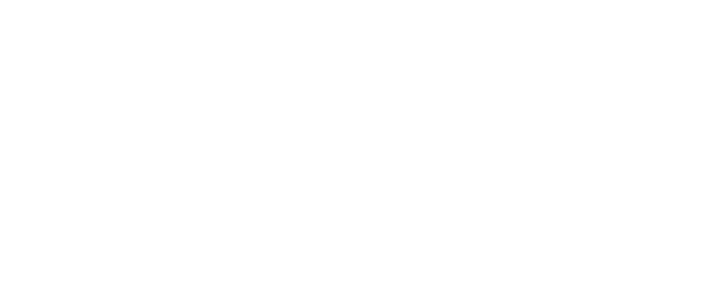
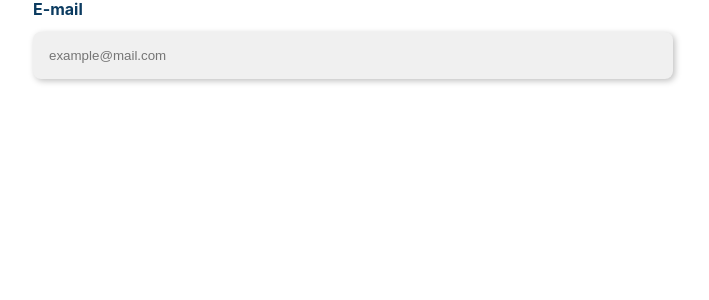
Before and after one commit to MauricioMSoares/adm-ts, a React (Create React App) app in the folder web/: page /login in a window 1280 px wide. Before the commit this address had no page. Shown: the top 300 px of the page, without its empty margins (287-996 px from the left). Built offline with nearby package versions, Linux system fonts and the light colour scheme; the HTML template or start-up script is replaced by a standard one.

Commit message:
feat: added login and base form page

```diff
--- a/web/src/AppRoutes.tsx
+++ b/web/src/AppRoutes.tsx
@@ -1,6 +1,8 @@
 import { BrowserRouter, Routes, Route } from 'react-router-dom';
 import Dashboard from './pages/Dashboard';
 import PaginaBase from './pages/PaginaBase';
+import PaginaBaseFormulario from './pages/PaginaBaseFormulario';
+import Login from './pages/Login';
 
 function AppRoutes() {
   return (
@@ -9,6 +11,9 @@ function AppRoutes() {
         <Route path="/" element={<PaginaBase />}>
           <Route path="/dashboard" element={<Dashboard />} />
         </Route>
+        <Route path="/" element={<PaginaBaseFormulario />}>
+          <Route path="/login" element={<Login />} />
+        </Route>
       </Routes>
     </BrowserRouter>
   )
--- /dev/null
+++ b/web/src/components/CampoDigitacao/index.tsx
@@ -0,0 +1,49 @@
+import styled from "styled-components"
+
+const Input = styled.input`
+background: #F0F0F0;
+margin: 1em 0;
+box-sizing: border-box;
+box-shadow: 2px 2px 6px rgba(0,0,0,0.25);
+border-radius: 8px;
+border: none;
+width: 100%;
+padding: 16px;
+`
+
+interface Props {
+  type: string
+  value: string
+  placeholder: string
+  onChange: (value: string) => void
+  label?: string
+}
+
+const Label = styled.label`
+display: block;
+font-weight: 700;
+font-size: 16px;
+line-height: 19px;
+color: var(--azul-escuro);
+`
+
+const Container = styled.div`
+width: 100%;
+`
+
+export default function CampoDigitacao({
+  type, value, placeholder, onChange, label
+}: Props) {
+  return (
+    <Container>
+      <Label>{label}</Label>
+      <Input
+        type={type}
+        value={value}
+        placeholder={placeholder}
+        onChange={(e) => onChange(e.target.value)}
+        required
+      />
+    </Container>
+  )
+}
--- /dev/null
+++ b/web/src/pages/Login/index.tsx
@@ -0,0 +1,18 @@
+import { useState } from "react";
+import CampoDigitacao from "../../components/CampoDigitacao";
+
+export default function Login() {
+  const [email, setEmail] = useState("")
+
+  return (
+    <>
+      <CampoDigitacao
+        type="text"
+        value={email}
+        placeholder="example@mail.com"
+        onChange={setEmail}
+        label="E-mail"
+      />
+    </>
+  )
+}
--- /dev/null
+++ b/web/src/pages/PaginaBaseFormulario/index.tsx
@@ -0,0 +1,29 @@
+import { Outlet } from "react-router-dom"
+import styled from "styled-components"
+
+const ContainerPrincipal = styled.div`
+width: 100vw;
+height: 100vh;
+display: flex;
+flex-direction: column;
+align-items: center;
+`
+
+const Container = styled.div`
+background-color: white;
+width: 50vw;
+height: 100%;
+display: flex;
+flex-direction: column;
+align-items: center;
+`
+
+export default function PaginaBaseFormulario() {
+  return (
+    <ContainerPrincipal>
+      <Container>
+        <Outlet />
+      </Container>
+    </ContainerPrincipal>
+  )
+}
```
